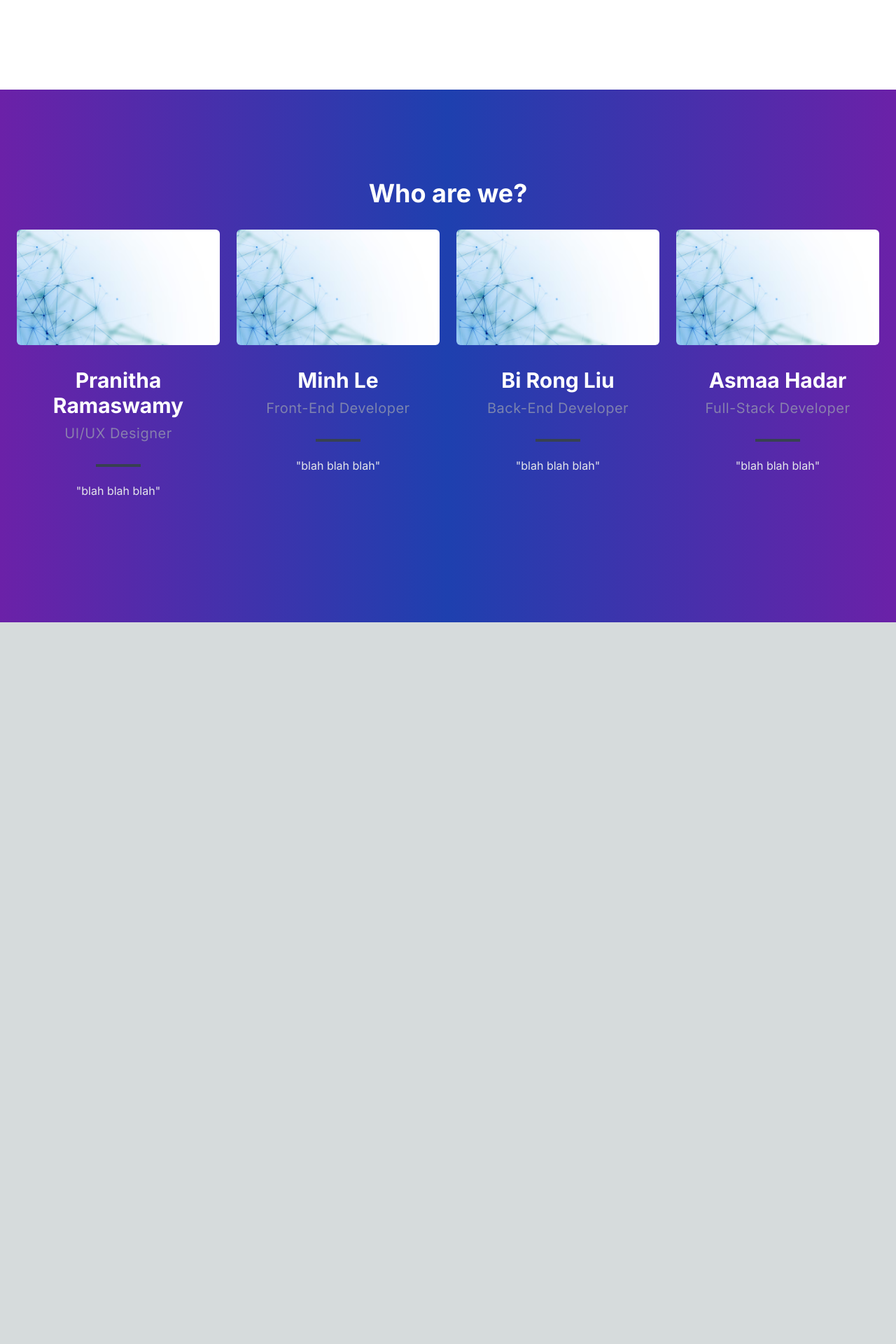
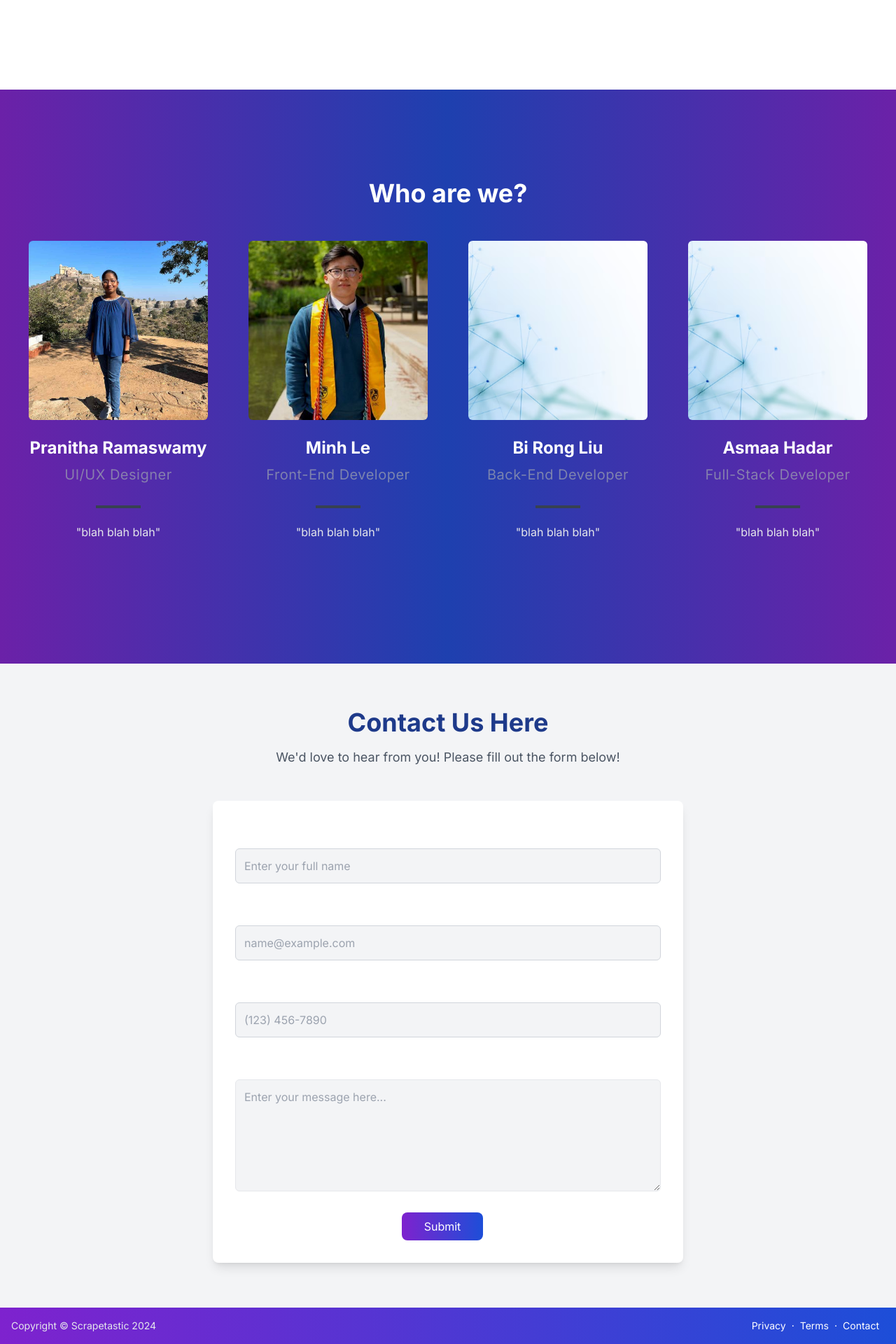
Before and after one commit to birongliu/Olostep-Hackathon, a Next.js app: page / in a window 1280 px wide. Shown: the part 1176-3096 px from the top of the page at 70% size. Before the commit the page ends 2065 px from the top, so only its background shows below. Built offline with nearby package versions, Linux system fonts and the light colour scheme; no server answers.

Commit message:
added the footer section

```diff
--- /dev/null
+++ b/src/app/components/Footer.tsx
@@ -0,0 +1,26 @@
+// components/Footer.tsx
+
+import React from 'react';
+
+const Footer: React.FC = () => {
+  return (
+    <footer className="bg-gradient-to-r from-purple-700 to-blue-700 text-white py-4">
+      <div className="container mx-auto px-4">
+        <div className="flex flex-col sm:flex-row items-center justify-between">
+          <div className="text-sm text-gray-200">
+            Copyright &copy; Scrapetastic 2024
+          </div>
+          <div className="mt-2 sm:mt-0 text-sm">
+            <a className="mx-2 hover:text-purple-300" href="#!">Privacy</a>
+            <span>&middot;</span>
+            <a className="mx-2 hover:text-purple-300" href="#!">Terms</a>
+            <span>&middot;</span>
+            <a className="mx-2 hover:text-purple-300" href="#!">Contact</a>
+          </div>
+        </div>
+      </div>
+    </footer>
+  );
+};
+
+export default Footer;
--- a/src/app/landingPage.tsx
+++ b/src/app/landingPage.tsx
@@ -7,7 +7,13 @@ const InfoPage: React.FC = () => {
   const [formState, setFormState] = useState({
     name: '',
     email: '',
+    phone: '',
     message: '',
+  });
+
+  const [messageState, setMessageState] = useState({
+    success: false,
+    error: false,
   });
 
   const handleChange = (e: React.ChangeEvent<HTMLInputElement | HTMLTextAreaElement>) => {
@@ -18,11 +24,33 @@ const InfoPage: React.FC = () => {
     });
   };
 
-  const handleSubmit = (e: React.FormEvent<HTMLFormElement>) => {
+  const handleSubmit = async (e: React.FormEvent<HTMLFormElement>) => {
     e.preventDefault();
-    // Handle form submission logic here
-    alert('Form submitted!');
+    const form = e.currentTarget;
+    const formData = new FormData(form);
+
+    try {
+      const response = await fetch(form.action, {
+        method: 'POST',
+        body: formData,
+      });
+
+      if (response.ok) {
+        setMessageState({ success: true, error: false });
+        form.reset();
+        setTimeout(() => setMessageState({ success: false, error: false }), 10000);
+      } else {
+        setMessageState({ success: false, error: true });
+        setTimeout(() => setMessageState({ success: false, error: false }), 10000);
+      }
+    } catch (error) {
+      console.error('Form submission error:', error);
+      setMessageState({ success: false, error: true });
+      setTimeout(() => setMessageState({ success: false, error: false }), 10000);
+    }
   };
+
+
 
   return (
     <div className="relative w-full min-h-screen bg-gray-900 text-white">
@@ -119,20 +147,20 @@ const InfoPage: React.FC = () => {
 
         <div className="container mx-auto px-6">
 
-          <h2 className="text-3xl md:text-4xl font-bold mb-8 text-center">Who are we?</h2>
+          <h2 className="text-3xl md:text-4xl font-bold mb-12 text-center">Who are we?</h2>
           <div className="grid grid-cols-1 sm:grid-cols-2 lg:grid-cols-4 gap-6">
 
 
             {/* Creator 1 */}
-            <div className="flex flex-col items-center text-center mb-12 ">
+            <div className="flex flex-col items-center text-center mb-8 md:mb-10 lg:mb-12">
 
-              <div className="mb-8">
-                <img className="inline-block rounded-md" loading="lazy" src="/img/background.png" alt="Creator 1" />
+              <div className="mb-6">
+                <img className="w-64 h-64 object-cover rounded-md" loading="lazy" src="/img/creator2.jpg" alt="Creator 1" />
               </div>
 
               <div className="mb-4">
 
-                <strong className="text-2xl md:text-3xl block mb-2">Pranitha Ramaswamy</strong>
+                <strong className="text-1xl md:text-2xl block mb-2">Pranitha Ramaswamy</strong>
                 <span className="text-xl block tracking-wide text-gray-400 text-opacity-70 mb-4">UI/UX Designer</span>
                 <span className="inline-block w-16 h-1 bg-gray-700"></span>
 
@@ -144,16 +172,16 @@ const InfoPage: React.FC = () => {
             </div>
 
             {/* Creator 2 */}
-            <div className="flex flex-col items-center text-center mb-12">
+           <div className="flex flex-col items-center text-center mb-8 md:mb-10 lg:mb-12">
 
-              <div className="mb-8">
-                <img className="inline-block rounded-md" loading="lazy" src="/img/background.png" alt="Creator 2" />
+              <div className="mb-6">
+                <img className="w-64 h-64 object-cover rounded-md" loading="lazy" src="/img/creator1.png" alt="Creator 2" />
               </div>
 
               <div className="mb-4">
 
 
-                <strong className="text-2xl md:text-3xl block mb-2">Minh Le</strong>
+                <strong className="text-1xl md:text-2xl block mb-2">Minh Le</strong>
                 <span className="text-xl block tracking-wide text-gray-400 text-opacity-70 mb-4">Front-End Developer</span>
                 <span className="inline-block w-16 h-1 bg-gray-700"></span>
 
@@ -167,16 +195,16 @@ const InfoPage: React.FC = () => {
             </div>
 
             {/* Creator 3 */}
-            <div className="flex flex-col items-center text-center mb-12">
+            <div className="flex flex-col items-center text-center mb-8 md:mb-10 lg:mb-12">
 
-              <div className="mb-8">
+              <div className="mb-6">
 
-                <img className="inline-block rounded-md" loading="lazy" src="/img/background.png" alt="Creator 3" />
+                <img className="w-64 h-64 object-cover rounded-md" loading="lazy" src="/img/background.png" alt="Creator 3" />
               </div>
 
               <div className="mb-4">
 
-                <strong className="text-2xl md:text-3xl block mb-2">Bi Rong Liu</strong>
+                <strong className="text-1xl md:text-2xl block mb-2">Bi Rong Liu</strong>
                 <span className="text-xl block tracking-wide text-gray-400 text-opacity-70 mb-4">Back-End Developer</span>
                 <span className="inline-block w-16 h-1 bg-gray-700"></span>
 
@@ -190,17 +218,17 @@ const InfoPage: React.FC = () => {
             </div>
 
             {/* Creator 4 */}
-            <div className="flex flex-col items-center text-center mb-12">
+           <div className="flex flex-col items-center text-center mb-8 md:mb-10 lg:mb-12">
 
-              <div className="mb-8">
+              <div className="mb-6">
 
-                <img className="inline-block rounded-md" loading="lazy" src="/img/background.png" alt="Creator 4" />
+                <img className="w-64 h-64 object-cover rounded-md" loading="lazy" src="/img/background.png" alt="Creator 4" />
 
               </div>
 
               <div className="mb-4">
 
-                <strong className="text-2xl md:text-3xl block mb-2">Asmaa Hadar</strong>
+                <strong className="text-1xl md:text-2xl block mb-2">Asmaa Hadar</strong>
                 <span className="text-xl block tracking-wide text-gray-400 text-opacity-70 mb-4">Full-Stack Developer</span>
                 <span className="inline-block w-16 h-1 bg-gray-700"></span>
 
@@ -218,9 +246,62 @@ const InfoPage: React.FC = () => {
 
       </section>
 
+    {/* Contact Section */}
+    <section className="py-16 bg-gray-100">
+        <div className="container mx-auto px-4">
+          <div className="text-center mb-12">
+            <h2 className="text-4xl font-bold text-blue-900 mb-4">Contact Us Here</h2>
+            <p className="text-lg text-gray-600 mb-8">We'd love to hear from you! Please fill out the form below!</p>
+          </div>
+          <div className="flex justify-center">
+            <div className="w-full max-w-2xl bg-white p-8 rounded-lg shadow-lg">
+              <form id="contactForm" action="https://api.web3forms.com/submit" method="POST" onSubmit={handleSubmit}>
+                <input type="hidden" name="access_key" value="42148c10-5248-4af3-b87c-daab30e407b3" />
 
+                {messageState.success && (
+                  <div className="text-center mb-3 text-green-600">
+                    <div className="font-bold">Form submission successful!</div>
+                    Thank you for reaching out. We will get back to you soon!
+                  </div>
+                )}
 
+                {messageState.error && (
+                  <div className="text-center text-red-600 mb-3">
+                    Error sending message!
+                  </div>
+                )}
 
+                <div className="mb-6">
+                  <label htmlFor="name" className="block text-lg font-medium mb-2">Full Name</label>
+                  <input className="w-full p-3 text-gray-900 bg-gray-100 border border-gray-300 rounded-md" id="name" type="text" name="name" placeholder="Enter your full name" value={formState.name} onChange={handleChange} required />
+                </div>
+
+                <div className="mb-6">
+                  <label htmlFor="email" className="block text-lg font-medium mb-2">Email Address</label>
+                  <input className="w-full p-3 text-gray-900 bg-gray-100 border border-gray-300 rounded-md" id="email" type="email" name="email" placeholder="name@example.com" value={formState.email} onChange={handleChange} required />
+                </div>
+
+                <div className="mb-6">
+                  <label htmlFor="phone" className="block text-lg font-medium mb-2">Phone Number</label>
+                  <input className="w-full p-3 text-gray-900 bg-gray-100  border border-gray-300 rounded-md" id="phone" type="tel" name="phone" placeholder="(123) 456-7890" value={formState.phone} onChange={handleChange} />
+                </div>
+
+                <div className="mb-6">
+                  <label htmlFor="message" className="block text-lg font-medium mb-2">Message</label>
+                  <textarea className="w-full p-3 text-gray-900 bg-gray-100 border border-black-300 rounded-md" id="message" name="message" placeholder="Enter your message here..." style={{ height: '10rem' }}
+                  value={formState.message} onChange={handleChange} required></textarea>
+                </div>
+
+                <input type="checkbox" name="botcheck" className="hidden" style={{ display: 'none' }} />
+
+                <div className="text-center">
+                  <button className="mr-4 px-8 py-2 bg-gradient-to-r from-purple-700 to-blue-700 text-white rounded-lg hover:from-purple-600 hover:to-blue-800 transition" type="submit">Submit</button>
+                </div>
+              </form>
+            </div>
+          </div>
+        </div>
+      </section>
     </div>
   );
 };
--- a/src/app/layout.tsx
+++ b/src/app/layout.tsx
@@ -11,6 +11,7 @@ import {
 import LandingPage from "./landingPage";
 
 import Header from "./components/Header";
+import Footer from "./components/Footer";
 
 const inter = Inter({ subsets: ["latin"] });
 
@@ -53,6 +54,8 @@ export default function RootLayout({
 
 
           </main>
+
+          <Footer />
         </body>
 
       </html>
--- a/src/app/page.tsx
+++ b/src/app/page.tsx
@@ -8,6 +8,55 @@ const Page: React.FC = () => {
   const [isClient, setIsClient] = useState<boolean>(false);
   const router = useRouter();
 
+  const [formState, setFormState] = useState({
+    name: '',
+    email: '',
+    phone: '',
+    message: '',
+  });
+
+  const [messageState, setMessageState] = useState({
+    success: false,
+    error: false,
+  });
+
+  const handleChange = (e: React.ChangeEvent<HTMLInputElement | HTMLTextAreaElement>) => {
+    const { name, value } = e.target;
+    setFormState({
+      ...formState,
+      [name]: value,
+    });
+  };
+
+  const handleSubmit = async (e: React.FormEvent<HTMLFormElement>) => {
+    e.preventDefault();
+    const form = e.currentTarget;
+    const formData = new FormData(form);
+
+    try {
+      const response = await fetch(form.action, {
+        method: 'POST',
+        body: formData,
+      });
+
+      if (response.ok) {
+        setMessageState({ success: true, error: false });
+        form.reset();
+        setTimeout(() => setMessageState({ success: false, error: false }), 10000);
+      } else {
+        setMessageState({ success: false, error: true });
+        setTimeout(() => setMessageState({ success: false, error: false }), 10000);
+      }
+    } catch (error) {
+      console.error('Form submission error:', error);
+      setMessageState({ success: false, error: true });
+      setTimeout(() => setMessageState({ success: false, error: false }), 10000);
+    }
+  };
+
+
+
+
   useEffect(() => {
     setIsClient(true);
   }, []);
@@ -15,6 +64,7 @@ const Page: React.FC = () => {
   const handleScraping = () => {
     router.push('/urlPage');
   };
+
 
 
   return (
@@ -117,20 +167,20 @@ const Page: React.FC = () => {
 
         <div className="container mx-auto px-6">
 
-          <h2 className="text-3xl md:text-4xl font-bold mb-8 text-center">Who are we?</h2>
+          <h2 className="text-3xl md:text-4xl font-bold mb-12 text-center">Who are we?</h2>
           <div className="grid grid-cols-1 sm:grid-cols-2 lg:grid-cols-4 gap-6">
 
 
             {/* Creator 1 */}
-            <div className="flex flex-col items-center text-center mb-12 ">
+            <div className="flex flex-col items-center text-center mb-8 md:mb-10 lg:mb-12">
 
-              <div className="mb-8">
-                <img className="inline-block rounded-md" loading="lazy" src="/img/background.png" alt="Creator 1" />
+              <div className="mb-6">
+                <img className="w-64 h-64 object-cover rounded-md" loading="lazy" src="/img/creator2.jpg" alt="Creator 1" />
               </div>
 
               <div className="mb-4">
 
-                <strong className="text-2xl md:text-3xl block mb-2">Pranitha Ramaswamy</strong>
+                <strong className="text-1xl md:text-2xl block mb-2">Pranitha Ramaswamy</strong>
                 <span className="text-xl block tracking-wide text-gray-400 text-opacity-70 mb-4">UI/UX Designer</span>
                 <span className="inline-block w-16 h-1 bg-gray-700"></span>
 
@@ -142,16 +192,16 @@ const Page: React.FC = () => {
             </div>
 
             {/* Creator 2 */}
-            <div className="flex flex-col items-center text-center mb-12">
+           <div className="flex flex-col items-center text-center mb-8 md:mb-10 lg:mb-12">
 
-              <div className="mb-8">
-                <img className="inline-block rounded-md" loading="lazy" src="/img/background.png" alt="Creator 2" />
+              <div className="mb-6">
+                <img className="w-64 h-64 object-cover rounded-md" loading="lazy" src="/img/creator1.png" alt="Creator 2" />
               </div>
 
               <div className="mb-4">
 
 
-                <strong className="text-2xl md:text-3xl block mb-2">Minh Le</strong>
+                <strong className="text-1xl md:text-2xl block mb-2">Minh Le</strong>
                 <span className="text-xl block tracking-wide text-gray-400 text-opacity-70 mb-4">Front-End Developer</span>
                 <span className="inline-block w-16 h-1 bg-gray-700"></span>
 
@@ -165,16 +215,16 @@ const Page: React.FC = () => {
             </div>
 
             {/* Creator 3 */}
-            <div className="flex flex-col items-center text-center mb-12">
+            <div className="flex flex-col items-center text-center mb-8 md:mb-10 lg:mb-12">
 
-              <div className="mb-8">
+              <div className="mb-6">
 
-                <img className="inline-block rounded-md" loading="lazy" src="/img/background.png" alt="Creator 3" />
+                <img className="w-64 h-64 object-cover rounded-md" loading="lazy" src="/img/background.png" alt="Creator 3" />
               </div>
 
               <div className="mb-4">
 
-                <strong className="text-2xl md:text-3xl block mb-2">Bi Rong Liu</strong>
+                <strong className="text-1xl md:text-2xl block mb-2">Bi Rong Liu</strong>
                 <span className="text-xl block tracking-wide text-gray-400 text-opacity-70 mb-4">Back-End Developer</span>
                 <span className="inline-block w-16 h-1 bg-gray-700"></span>
 
@@ -188,17 +238,17 @@ const Page: React.FC = () => {
             </div>
 
             {/* Creator 4 */}
-            <div className="flex flex-col items-center text-center mb-12">
+           <div className="flex flex-col items-center text-center mb-8 md:mb-10 lg:mb-12">
 
-              <div className="mb-8">
+              <div className="mb-6">
 
-                <img className="inline-block rounded-md" loading="lazy" src="/img/background.png" alt="Creator 4" />
+                <img className="w-64 h-64 object-cover rounded-md" loading="lazy" src="/img/background.png" alt="Creator 4" />
 
               </div>
 
               <div className="mb-4">
 
-                <strong className="text-2xl md:text-3xl block mb-2">Asmaa Hadar</strong>
+                <strong className="text-1xl md:text-2xl block mb-2">Asmaa Hadar</strong>
                 <span className="text-xl block tracking-wide text-gray-400 text-opacity-70 mb-4">Full-Stack Developer</span>
                 <span className="inline-block w-16 h-1 bg-gray-700"></span>
 
@@ -216,9 +266,62 @@ const Page: React.FC = () => {
 
       </section>
 
+    {/* Contact Section */}
+    <section className="py-16 bg-gray-100">
+        <div className="container mx-auto px-4">
+          <div className="text-center mb-12">
+            <h2 className="text-4xl font-bold text-blue-900 mb-4">Contact Us Here</h2>
+            <p className="text-lg text-gray-600 mb-8">We'd love to hear from you! Please fill out the form below!</p>
+          </div>
+          <div className="flex justify-center">
+            <div className="w-full max-w-2xl bg-white p-8 rounded-lg shadow-lg">
+              <form id="contactForm" action="https://api.web3forms.com/submit" method="POST" onSubmit={handleSubmit}>
+                <input type="hidden" name="access_key" value="42148c10-5248-4af3-b87c-daab30e407b3" />
 
+                {messageState.success && (
+                  <div className="text-center mb-3 text-green-600">
+                    <div className="font-bold">Form submission successful!</div>
+                    Thank you for reaching out. We will get back to you soon!
+                  </div>
+                )}
 
+                {messageState.error && (
+                  <div className="text-center text-red-600 mb-3">
+                    Error sending message!
+                  </div>
+                )}
 
+                <div className="mb-6">
+                  <label htmlFor="name" className="block text-lg font-medium mb-2">Full Name</label>
+                  <input className="w-full p-3 text-gray-900 bg-gray-100 border border-gray-300 rounded-md" id="name" type="text" name="name" placeholder="Enter your full name" value={formState.name} onChange={handleChange} required />
+                </div>
+
+                <div className="mb-6">
+                  <label htmlFor="email" className="block text-lg font-medium mb-2">Email Address</label>
+                  <input className="w-full p-3 text-gray-900 bg-gray-100 border border-gray-300 rounded-md" id="email" type="email" name="email" placeholder="name@example.com" value={formState.email} onChange={handleChange} required />
+                </div>
+
+                <div className="mb-6">
+                  <label htmlFor="phone" className="block text-lg font-medium mb-2">Phone Number</label>
+                  <input className="w-full p-3 text-gray-900 bg-gray-100  border border-gray-300 rounded-md" id="phone" type="tel" name="phone" placeholder="(123) 456-7890" value={formState.phone} onChange={handleChange} />
+                </div>
+
+                <div className="mb-6">
+                  <label htmlFor="message" className="block text-lg font-medium mb-2">Message</label>
+                  <textarea className="w-full p-3 text-gray-900 bg-gray-100 border border-black-300 rounded-md" id="message" name="message" placeholder="Enter your message here..." style={{ height: '10rem' }}
+                  value={formState.message} onChange={handleChange} required></textarea>
+                </div>
+
+                <input type="checkbox" name="botcheck" className="hidden" style={{ display: 'none' }} />
+
+                <div className="text-center">
+                  <button className="mr-4 px-8 py-2 bg-gradient-to-r from-purple-700 to-blue-700 text-white rounded-lg hover:from-purple-600 hover:to-blue-800 transition" type="submit">Submit</button>
+                </div>
+              </form>
+            </div>
+          </div>
+        </div>
+      </section>
     </div>
   );
 };
```
Also changed, not shown: public/img/creator1.png, public/img/creator2.jpg (added).
